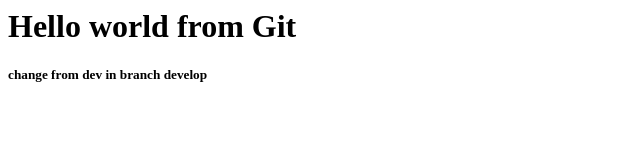
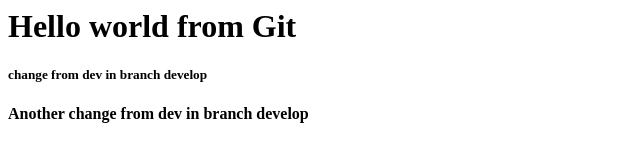
Before and after one commit to R30na/learnGit, a plain HTML site: page index.html in a window 1280 px wide. Shown: the whole page, without its empty margins (0-640 px from the left). Drawn offline with Linux system fonts and the light colour scheme.

Commit message:
another change

```diff
--- a/index.html
+++ b/index.html
@@ -3,5 +3,6 @@
   <body>
     <h1>Hello world from Git</h1>
     <h5>change from dev in branch develop</h5>
+    <h4>Another change from dev in branch develop</h4>
   </body>
 </html>
```
